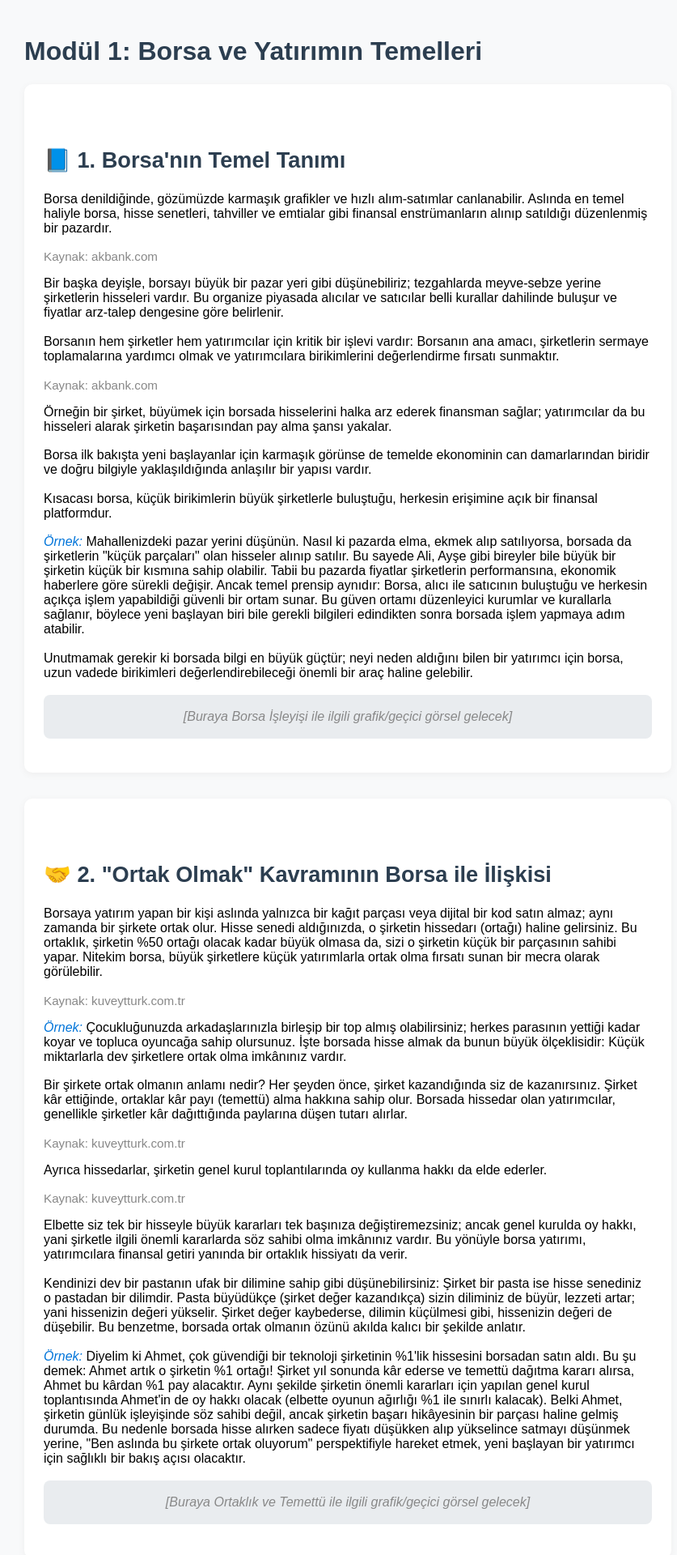
After one commit to HalitcanEmir/Finans-m, a Django app: page /egitim/modul-1/ in a window 1280 px wide. The commit adds this page. Shown: the top 1920 px of the page at 81% size, without its empty margins (210-1047 px from the left). Run offline with Django 5.2, Linux system fonts and the light colour scheme.

Commit message:
Modüller ekleniyor eğitime

```diff
--- /dev/null
+++ b/core/templates/egitim_modul1.html
@@ -0,0 +1,75 @@
+<!DOCTYPE html>
+<html lang="tr">
+<head>
+    <meta charset="UTF-8">
+    <title>Modül 1: Borsa ve Yatırımın Temelleri</title>
+    <meta name="description" content="Borsa, yatırım ve ortak olmak kavramlarının temelleri. Yeni başlayanlar için anlaşılır finansal eğitim.">
+    <style>
+        body { font-family: Arial, sans-serif; max-width: 800px; margin: 0 auto; padding: 24px; background: #f8f9fa; }
+        h1, h2 { color: #2c3e50; }
+        h2 { font-size: 1.7em; margin-top: 2em; }
+        .modul { background: #fff; border-radius: 10px; box-shadow: 0 2px 8px #eee; margin-bottom: 32px; padding: 24px; }
+        .placeholder { background: #e9ecef; color: #888; text-align: center; padding: 18px; border-radius: 8px; margin: 18px 0; font-style: italic; }
+        em, .alt-baslik { color: #0074d9; font-style: italic; }
+        p { margin-bottom: 1.1em; }
+        .kaynak { font-size: 0.95em; color: #888; margin-bottom: 0.7em; }
+        @media (max-width: 600px) {
+            body { padding: 8px; }
+            .modul { padding: 12px; }
+        }
+    </style>
+</head>
+<body>
+    <h1>Modül 1: Borsa ve Yatırımın Temelleri</h1>
+
+    <div class="modul">
+        <h2>📘 1. Borsa'nın Temel Tanımı</h2>
+        <p>Borsa denildiğinde, gözümüzde karmaşık grafikler ve hızlı alım-satımlar canlanabilir. Aslında en temel haliyle borsa, hisse senetleri, tahviller ve emtialar gibi finansal enstrümanların alınıp satıldığı düzenlenmiş bir pazardır.</p>
+        <p class="kaynak">Kaynak: akbank.com</p>
+        <p>Bir başka deyişle, borsayı büyük bir pazar yeri gibi düşünebiliriz; tezgahlarda meyve-sebze yerine şirketlerin hisseleri vardır. Bu organize piyasada alıcılar ve satıcılar belli kurallar dahilinde buluşur ve fiyatlar arz-talep dengesine göre belirlenir.</p>
+        <p>Borsanın hem şirketler hem yatırımcılar için kritik bir işlevi vardır: Borsanın ana amacı, şirketlerin sermaye toplamalarına yardımcı olmak ve yatırımcılara birikimlerini değerlendirme fırsatı sunmaktır.</p>
+        <p class="kaynak">Kaynak: akbank.com</p>
+        <p>Örneğin bir şirket, büyümek için borsada hisselerini halka arz ederek finansman sağlar; yatırımcılar da bu hisseleri alarak şirketin başarısından pay alma şansı yakalar.</p>
+        <p>Borsa ilk bakışta yeni başlayanlar için karmaşık görünse de temelde ekonominin can damarlarından biridir ve doğru bilgiyle yaklaşıldığında anlaşılır bir yapısı vardır.</p>
+        <p>Kısacası borsa, küçük birikimlerin büyük şirketlerle buluştuğu, herkesin erişimine açık bir finansal platformdur.</p>
+        <p><em>Örnek:</em> Mahallenizdeki pazar yerini düşünün. Nasıl ki pazarda elma, ekmek alıp satılıyorsa, borsada da şirketlerin "küçük parçaları" olan hisseler alınıp satılır. Bu sayede Ali, Ayşe gibi bireyler bile büyük bir şirketin küçük bir kısmına sahip olabilir. Tabii bu pazarda fiyatlar şirketlerin performansına, ekonomik haberlere göre sürekli değişir. Ancak temel prensip aynıdır: Borsa, alıcı ile satıcının buluştuğu ve herkesin açıkça işlem yapabildiği güvenli bir ortam sunar. Bu güven ortamı düzenleyici kurumlar ve kurallarla sağlanır, böylece yeni başlayan biri bile gerekli bilgileri edindikten sonra borsada işlem yapmaya adım atabilir.</p>
+        <p>Unutmamak gerekir ki borsada bilgi en büyük güçtür; neyi neden aldığını bilen bir yatırımcı için borsa, uzun vadede birikimleri değerlendirebileceği önemli bir araç haline gelebilir.</p>
+        <div class="placeholder">[Buraya Borsa İşleyişi ile ilgili grafik/geçici görsel gelecek]</div>
+    </div>
+
+    <div class="modul">
+        <h2>🤝 2. "Ortak Olmak" Kavramının Borsa ile İlişkisi</h2>
+        <p>Borsaya yatırım yapan bir kişi aslında yalnızca bir kağıt parçası veya dijital bir kod satın almaz; aynı zamanda bir şirkete ortak olur. Hisse senedi aldığınızda, o şirketin hissedarı (ortağı) haline gelirsiniz. Bu ortaklık, şirketin %50 ortağı olacak kadar büyük olmasa da, sizi o şirketin küçük bir parçasının sahibi yapar. Nitekim borsa, büyük şirketlere küçük yatırımlarla ortak olma fırsatı sunan bir mecra olarak görülebilir.</p>
+        <p class="kaynak">Kaynak: kuveytturk.com.tr</p>
+        <p><em>Örnek:</em> Çocukluğunuzda arkadaşlarınızla birleşip bir top almış olabilirsiniz; herkes parasının yettiği kadar koyar ve topluca oyuncağa sahip olursunuz. İşte borsada hisse almak da bunun büyük ölçeklisidir: Küçük miktarlarla dev şirketlere ortak olma imkânınız vardır.</p>
+        <p>Bir şirkete ortak olmanın anlamı nedir? Her şeyden önce, şirket kazandığında siz de kazanırsınız. Şirket kâr ettiğinde, ortaklar kâr payı (temettü) alma hakkına sahip olur. Borsada hissedar olan yatırımcılar, genellikle şirketler kâr dağıttığında paylarına düşen tutarı alırlar.</p>
+        <p class="kaynak">Kaynak: kuveytturk.com.tr</p>
+        <p>Ayrıca hissedarlar, şirketin genel kurul toplantılarında oy kullanma hakkı da elde ederler.</p>
+        <p class="kaynak">Kaynak: kuveytturk.com.tr</p>
+        <p>Elbette siz tek bir hisseyle büyük kararları tek başınıza değiştiremezsiniz; ancak genel kurulda oy hakkı, yani şirketle ilgili önemli kararlarda söz sahibi olma imkânınız vardır. Bu yönüyle borsa yatırımı, yatırımcılara finansal getiri yanında bir ortaklık hissiyatı da verir.</p>
+        <p>Kendinizi dev bir pastanın ufak bir dilimine sahip gibi düşünebilirsiniz: Şirket bir pasta ise hisse senediniz o pastadan bir dilimdir. Pasta büyüdükçe (şirket değer kazandıkça) sizin diliminiz de büyür, lezzeti artar; yani hissenizin değeri yükselir. Şirket değer kaybederse, dilimin küçülmesi gibi, hissenizin değeri de düşebilir. Bu benzetme, borsada ortak olmanın özünü akılda kalıcı bir şekilde anlatır.</p>
+        <p><em>Örnek:</em> Diyelim ki Ahmet, çok güvendiği bir teknoloji şirketinin %1'lik hissesini borsadan satın aldı. Bu şu demek: Ahmet artık o şirketin %1 ortağı! Şirket yıl sonunda kâr ederse ve temettü dağıtma kararı alırsa, Ahmet bu kârdan %1 pay alacaktır. Aynı şekilde şirketin önemli kararları için yapılan genel kurul toplantısında Ahmet'in de oy hakkı olacak (elbette oyunun ağırlığı %1 ile sınırlı kalacak). Belki Ahmet, şirketin günlük işleyişinde söz sahibi değil, ancak şirketin başarı hikâyesinin bir parçası haline gelmiş durumda. Bu nedenle borsada hisse alırken sadece fiyatı düşükken alıp yükselince satmayı düşünmek yerine, "Ben aslında bu şirkete ortak oluyorum" perspektifiyle hareket etmek, yeni başlayan bir yatırımcı için sağlıklı bir bakış açısı olacaktır.</p>
+        <div class="placeholder">[Buraya Ortaklık ve Temettü ile ilgili grafik/geçici görsel gelecek]</div>
+    </div>
+
+    <div class="modul">
+        <h2>💡 3. İnsanların Yatırım Yapma Nedenleri</h2>
+        <p>İnsanlar tarih boyunca ellerindeki birikimleri arttırmak ve geleceğini güvence altına almak için yatırım yapmıştır. Yatırım yapmanın en temel nedeni, paranın zamanla değer kaybetmesine engel olmak ve onu büyütmektir.</p>
+        <p class="kaynak">Kaynak: getmidas.com</p>
+        <p>Bir miktar paranızı yastık altında sakladığınızı düşünün; aradan yıllar geçtiğinde o parayla alabileceğiniz şeylerin azaldığını fark edersiniz. Bunun nedeni enflasyon dediğimiz, fiyatların zamanla yükselmesi olgusudur. İşte yatırım, paranızı enflasyona karşı korumanın bir yoludur. Kısaca yatırım, enflasyon karşısında paramızın değer kaybetmesini önleyerek geleceğimiz için bir servet oluşturmanın yoludur.</p>
+        <p class="kaynak">Kaynak: getmidas.com</p>
+        <p>Bir diğer deyişle, biz nasıl çalışıp para kazanıyorsak, paramızın da bizim için çalışmasını sağlamaktır. Nitekim finans dünyasında "para çalışır" diye bir söz vardır; paramızın bizim için çalışmasına kısaca 'yatırım' diyoruz.</p>
+        <p class="kaynak">Kaynak: getmidas.com</p>
+        <p>Yatırım yapmanın pek çok pratik nedeni vardır. Birincisi, gelecek hedeflerimize ulaşmak: Çocuklarımızın eğitimi, ileride almayı düşündüğümüz bir ev ya da rahat bir emeklilik için bugünden yatırım yaparız. Küçük birikimler düzenli yatırımlarla yıllar içinde büyüyerek bu hedefleri gerçekleştirmemize yardımcı olabilir.</p>
+        <p>İkinci olarak, kâr elde etme ve zenginlik oluşturma isteği gelir. İnsanlar, güvendikleri bir şirkete veya varlığa yatırım yaparak, o varlık değer kazandıkça kazanç sağlamayı umarlar. Örneğin, yıllar önce küçük bir teknoloji şirketine yatırım yapan biri, eğer o şirket küresel bir dev haline geldiyse, hisselerinin değerinin katlanmasıyla ciddi kazançlar elde etmiş olabilir. Bu tür başarı hikâyeleri, yatırım yapma isteğini tetikleyen güçlü örneklerdir.</p>
+        <p>Üçüncü olarak, pasif gelir elde etme motivasyonu da önemlidir. Banka mevduatının ötesinde, temettü veren hisselere veya kira geliri getiren gayrimenkule yatırım yapan kişiler, oturdukları yerden düzenli gelir akışı sağlamayı hedefler.</p>
+        <p>Tarihsel açıdan bakıldığında da yatırım yapma dürtüsünün çok eskiye dayandığını görüyoruz.</p>
+        <p><em>Örnek:</em> 17. yüzyılda Hollanda'da faaliyet gösteren Dutch East India Company (VOC) adlı şirket, Uzak Doğu'ya düzenlediği deniz seferlerini finanse etmek için halktan sermaye topladı ve hisselerini halka arz etti. Böylece tarihte ilk kez sıradan insanlar, gemilerin getireceği baharat ve ipek kazançlarına ortak oldu; bu adım modern anlamda ilk borsanın kuruluşunu sağladı.</p>
+        <p class="kaynak">Kaynak: borsaninizinden.com</p>
+        <p>İnsanlar, risk alıp gemilere yatırım yaptılar çünkü sefer başarılı olursa büyük kârlar elde edeceklerini biliyorlardı. Bu hikâye, yatırımın neden yapıldığına dair tarihsel bir örnek sunuyor: Daha büyük kazançlar elde etmek ve ekonomik fırsatları değerlendirmek. Benzer şekilde Osmanlı'da ve dünyanın pek çok yerinde girişimcilere ortak olan, ticaret kervanlarına yatırım yapan kişiler olmuştur. Hepsinin amacı, eldeki sermayeyi çalıştırarak büyütmek ve gelecekte daha iyi bir hayat sürmekti.</p>
+        <p>Özetlemek gerekirse, insanların yatırım yapmasının ardında birkaç temel sebep yatar: Paranın değerini korumak, geleceğe hazırlık yapmak, kazanç sağlamak ve ekonomik fırsatlardan pay almak. Yatırım yapmak, bir tohum ekmek gibidir; bugün toprağa ektiğiniz finansal tohum, yarın bir ağaç olup meyve verebilir. Doğru yatırım kararları sayesinde para, sadece bir araç olmaktan çıkar ve sizin için çalışan bir iş ortağı haline gelir.</p>
+        <p>Bu nedenle, yeni başlayan biri için yatırım yapmak başlangıçta zor görünse de, hedeflerinizi belirleyip küçük adımlarla yola çıkmak uzun vadede finansal özgürlük yolunda akıllıca bir adım olacaktır. Unutmayın, bugün alınan akıllı yatırım kararları, yarının huzurlu yaşamının anahtarı olabilir.</p>
+        <div class="placeholder">[Buraya Yatırımın Tarihçesi veya Getiri Grafiği gelecek]</div>
+    </div>
+</body>
+</html>
--- a/core/views.py
+++ b/core/views.py
@@ -844,6 +844,15 @@ def rsi_macd_grafik_view(request):
 def egitim(request):
     return render(request, 'egitim.html')
 
+def egitim_modul1(request):
+    return render(request, 'egitim_modul1.html')
+
+def egitim_modul2(request):
+    return render(request, 'egitim_modul2.html')
+
+def egitim_modul3(request):
+    return render(request, 'egitim_modul3.html')
+
 def yatirimcilar(request):
     return render(request, 'yatirimcilar.html')
 
--- a/financebot/urls.py
+++ b/financebot/urls.py
@@ -8,6 +8,9 @@ urlpatterns = [
     path('hisse-analizi/', core_views.charts, name='hisse_analizi'),
     path('chatbot/', core_views.chatbot, name='chatbot'),
     path('egitim/', core_views.egitim, name='egitim'),
+    path('egitim/modul-1/', core_views.egitim_modul1, name='egitim_modul1'),
+    path('egitim/modul-2/', core_views.egitim_modul2, name='egitim_modul2'),
+    path('egitim/modul-3/', core_views.egitim_modul3, name='egitim_modul3'),
     path('yatirimcilar/', core_views.yatirimcilar, name='yatirimcilar'),
     path('borsa-nedir/', core_views.borsa_nedir, name='borsa_nedir'),
 ]
```
Also changed, not shown: core/templates/egitim.html (+45 -0 lines), core/templates/egitim_modul2.html (added, +64 -0 lines), core/templates/egitim_modul3.html (added, +64 -0 lines).
